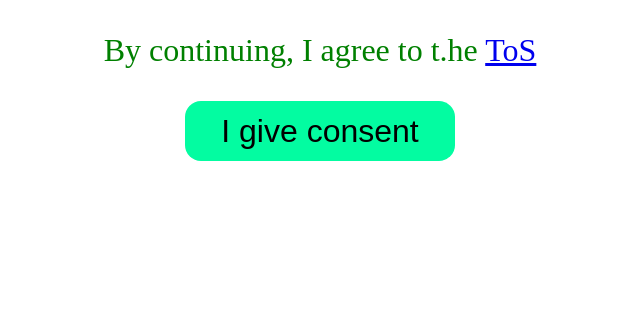
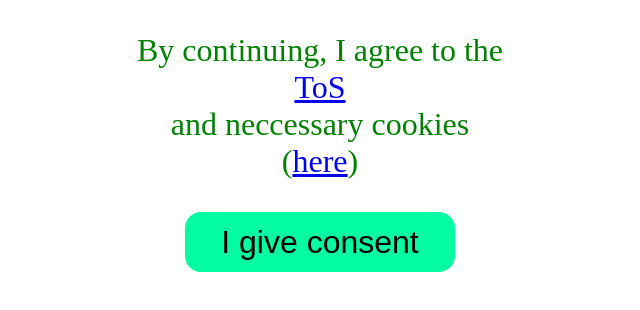
Before and after one commit to rpicode/rpicode.github.io, a plain HTML site: page main.html in a window 1280 px wide. Shown: the whole page, without its empty margins (320-960 px from the left). Drawn offline with Linux system fonts and the light colour scheme.

Commit message:
Update main.html

```diff
--- a/main.html
+++ b/main.html
@@ -24,7 +24,7 @@
 </head>
 <body>
     <center>
-      <p>By continuing, I agree to t.he <a href="https://rpicode.github.io/tos.html">ToS</a></p>
+      <p>By continuing, I agree to the<br><a href="https://rpicode.github.io/tos.html">ToS</a><br>and neccessary cookies<br>(<a href=https://rpicode.github.io/cookies.html">here</a>)</p>
       <button class="button" id="tos-consent">I give consent</button>
     </center>
     <script>
```
